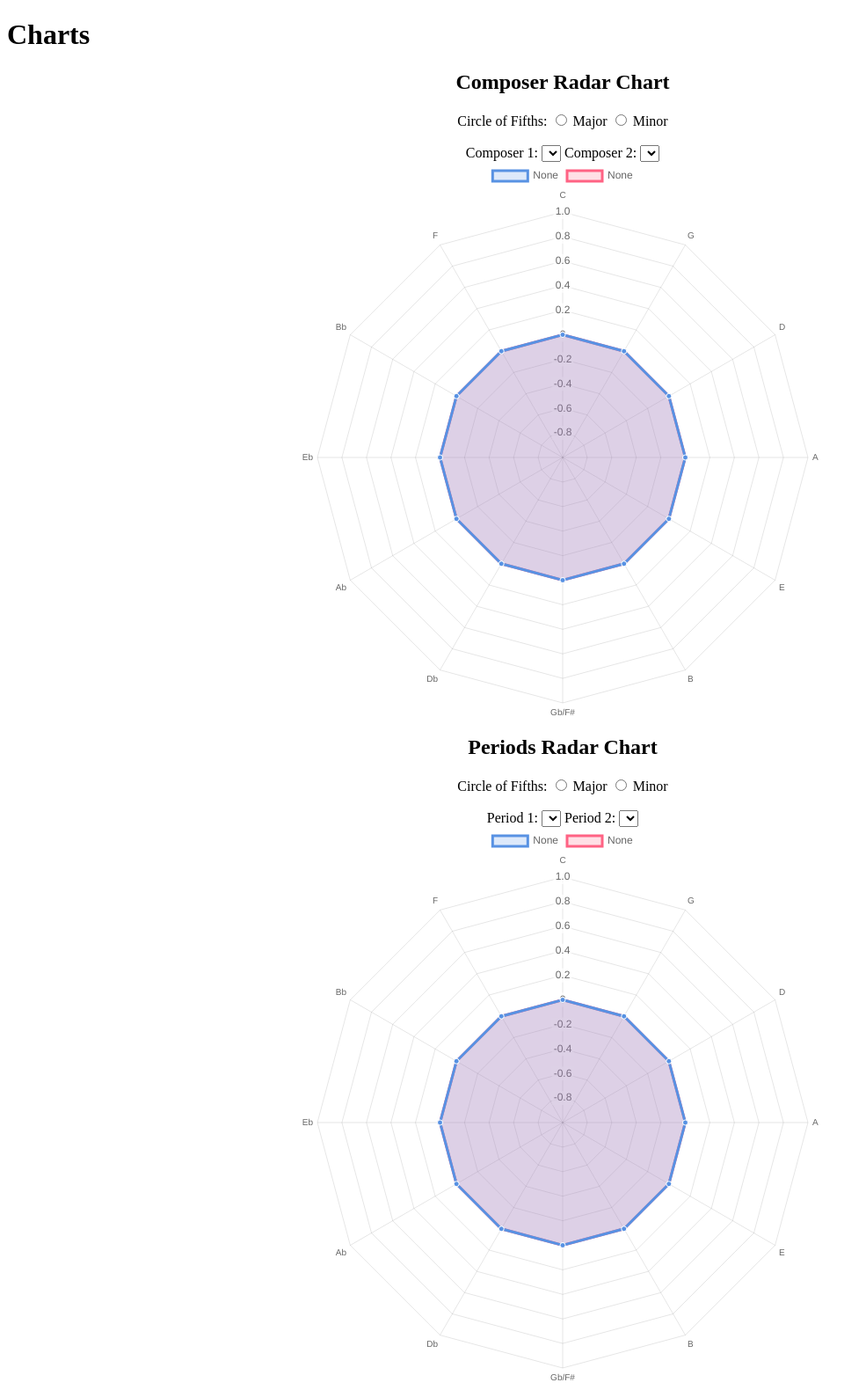
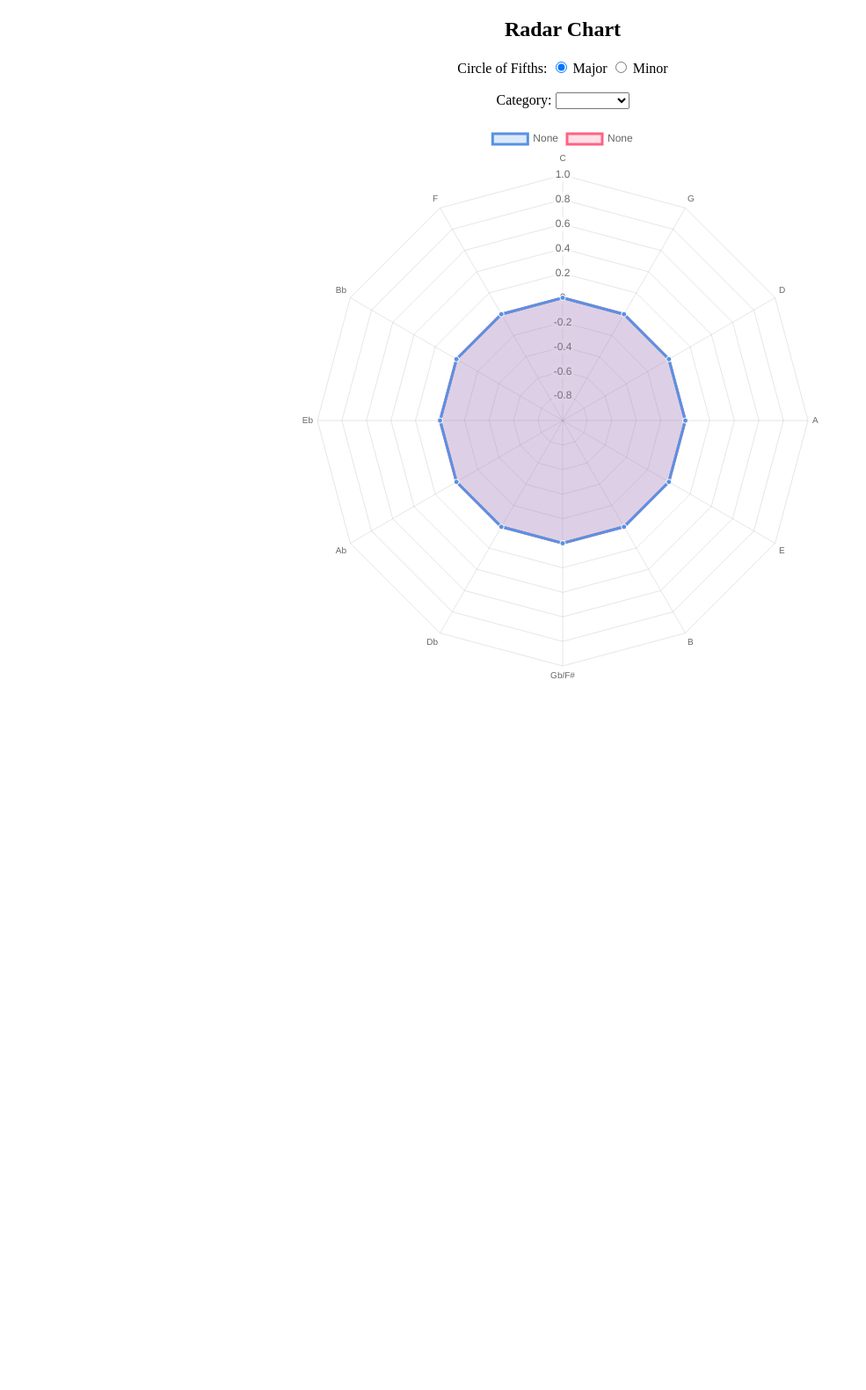
Before and after one commit to ea-lang/virtuoso, a Flask app: page /radar-charts in a window 1280 px wide. Shown: the whole page at 88% size, without its empty margins (0-985 px from the left). After the commit the page ends 771 px from the top, so only its background shows below. Run offline with Flask 2, Linux system fonts and the light colour scheme; data that the repository does not hold is empty; some libraries are stand-ins or nearby versions.

Commit message:
Implemented radar chart with categories

```diff
--- a/server.py
+++ b/server.py
@@ -8,7 +8,7 @@ from model import Piece, Composer, connect_to_db, db
 
 from sqlalchemy.orm.exc import NoResultFound
 
-from functions import query_constructor, make_piece_dict, make_filter_list
+from functions import query_constructor, make_piece_dict, make_filter_list, get_pieces, create_radar_dict
 
 app = Flask(__name__)
 
@@ -89,7 +89,11 @@ def suggestion_results():
 
 	filter_list = make_filter_list(composer_id, period, level, key, tonality)
 
-	return jsonify({'my_piece': my_piece, 'pieces_query_arr': pieces_arr, 'filters': filter_list})
+	result_count = 0
+	for piece in pieces:
+		result_count += 1
+
+	return jsonify({'my_piece': my_piece, 'pieces_query_arr': pieces_arr, 'filters': filter_list, 'count': result_count})
 
 
 @app.route("/results")
@@ -106,7 +110,12 @@ def results():
 
 	pieces_arr = make_piece_dict(pieces)
 
-	return jsonify({'pieces_query_arr': pieces_arr})
+	result_count = 0
+	for piece in pieces:
+		result_count += 1
+
+
+	return jsonify({'pieces_query_arr': pieces_arr, 'count': result_count})
 
 
 @app.route("/periods-counts.json")
@@ -319,113 +328,47 @@ def display_radar_charts():
 @app.route("/radar-chart.json")
 def create_radar_chart_data():
 
-	composer1_id = request.args.get('composer1_id')
-	composer2_id = request.args.get('composer2_id')
-	tonality = request.args.get('tonality')
+	if request.args.get('all') != None:
+		tonality = request.args.get('all')
+		data = get_pieces('all', '', '', tonality)
+		radar_dict = create_radar_dict(data)
+	else:
+		category = request.args.get('category')
+		filter_1 = request.args.get('filter1')
+		filter_2 = request.args.get('filter2')
+		tonality = request.args.get('tonality')
 
-	data = {
-    		"labels": [],
-    		"datasets": [
-        	{
-	            "label": "None",
-	            "backgroundColor": "rgba(88,146,227,0.2)",
-	            "borderColor": "rgba(88,146,227,1)",
-	            "pointBackgroundColor": "rgba(88,146,227,1)",
-	            "pointBorderColor": "#fff",
-	            "pointHoverBackgroundColor": "#fff",
-	            "pointHoverBorderColor": "rgba(88,146,227,1)",
-	            "data": [0, 0, 0, 0, 0, 0, 0, 0, 0, 0, 0, 0]
-        	},
-        	{
-	            "label": "None",
-	            "backgroundColor": "rgba(255,99,132,0.2)",
-	            "borderColor": "rgba(255,99,132,1)",
-	            "pointBackgroundColor": "rgba(255,99,132,1)",
-	            "pointBorderColor": "#fff",
-	            "pointHoverBackgroundColor": "#fff",
-	            "pointHoverBorderColor": "rgba(255,99,132,1)",
-	            "data": [0, 0, 0, 0, 0, 0, 0, 0, 0, 0, 0, 0]
-        	}
-    	]
-	}
+		data = get_pieces(category, filter_1, filter_2, tonality)
+		radar_dict = create_radar_dict(data)
 
-	if tonality == 'major':
-
-		data["labels"] = ["C", "G", "D", "A", "E", "B", "Gb/F#", "Db", "Ab", "Eb", "Bb", "F"]
-
-		if composer1_id != None and composer1_id != '':
-			composer1_pieces = db.session.query(Piece).filter_by(composer_id=int(str(composer1_id)), tonality='Major').all()
-		else:
-			composer1_pieces = None
-
-		if composer2_id != None and composer2_id != '':
-			composer2_pieces = db.session.query(Piece).filter_by(composer_id=int(str(composer2_id)), tonality='Major').all()
-		else:
-			composer2_pieces = None
+	return jsonify(radar_dict)
 
 
-		if composer1_pieces != None:
-			for piece in composer1_pieces:
-				data["datasets"][0]["label"] = piece.composer.name.encode('utf8')
-				if piece.key != None:
-					if piece.key == "Gb" or piece.key == "F#":
-						data["datasets"][0]["data"][6] += 1
-					else:
-						data["datasets"][0]["data"][data["labels"].index(piece.key)] += 1
+@app.route("/render-menus.json")
+def render_menus():
 
-		if composer2_pieces != None:
-			for piece in composer2_pieces:
-				data["datasets"][1]["label"] = piece.composer.name.encode('utf8')
-				if piece.key != None:
-					if piece.key == "Gb" or piece.key == "F#":
-						data["datasets"][1]["data"][6] += 1
-					else:
-						data["datasets"][1]["data"][data["labels"].index(piece.key)] += 1
+	category = request.args.get("category")
 
-	if tonality == 'minor':
+	options_dict = {"options": [], "category": category}
 
-		data["labels"] = ["a", "e", "b", "f#", "c#", "g#/ab", "d#/eb", "bb/a#", "f", "c", "g", "d"]
+	if category == "all":
+		options_dict = {}
+	else:
+		if category == "composer":
+			options = db.session.query(Composer.composer_id, Composer.name, db.func.count(Piece.composer_id)).having(db.func.count(Piece.composer_id) >= 20).group_by(Composer.composer_id, Composer.name).join(Piece).order_by(Composer.name).all()
+		if category == "period":
+			options = db.session.query(Piece.period, db.func.count(Piece.period)).distinct(Piece.period).having(db.func.count(Piece.period) > 20).filter(Piece.period != None).group_by(Piece.period).order_by(Piece.period).all()
+		if category == "level":
+			options = db.session.query(Piece.level, db.func.count(Piece.level)).distinct(Piece.level).filter(Piece.level != None).group_by(Piece.level).order_by(Piece.level).all()
 
-		if composer1_id != None and composer1_id != '':
-			composer1_pieces = db.session.query(Piece).filter_by(composer_id=int(str(composer1_id)), tonality='Minor').all()
+		if category == "composer":
+			for option in options:
+				options_dict["options"].append({"composer_id": option[0], "name": option[1], "piece_count": option[2]})
 		else:
-			composer1_pieces = None
+			for option in options:
+				options_dict["options"].append({"option": option[0], "piece_count": option[1]})
 
-		if composer2_id != None and composer2_id != '':
-			composer2_pieces = db.session.query(Piece).filter_by(composer_id=int(str(composer2_id)), tonality='Minor').all()
-		else:
-			composer2_pieces = None
-
-
-		if composer1_pieces != None:
-			for piece in composer1_pieces:
-				data["datasets"][0]["label"] = piece.composer.name.encode('utf8')
-				if piece.key != None:
-					if piece.key == "g#" or piece.key == "ab":
-						data["datasets"][0]["data"][5] += 1
-					elif piece.key == 'd#' or piece.key == 'eb':
-						data["datasets"][0]["data"][6] += 1
-					elif piece.key == 'bb' or piece.key == 'a#':
-						data["datasets"][0]["data"][7] += 1
-					else:
-						data["datasets"][0]["data"][data["labels"].index(piece.key)] += 1
-
-		if composer2_pieces != None:
-			for piece in composer2_pieces:
-				data["datasets"][1]["label"] = piece.composer.name.encode('utf8')
-				if piece.key != None:
-					if piece.key == "g#" or piece.key == "ab":
-						data["datasets"][1]["data"][5] += 1
-					elif piece.key == 'd#' or piece.key == 'eb':
-						data["datasets"][1]["data"][6] += 1
-					elif piece.key == 'bb' or piece.key == 'a#':
-						data["datasets"][1]["data"][7] += 1
-					else:
-						data["datasets"][1]["data"][data["labels"].index(piece.key)] += 1
-
-
-	return jsonify(data)
-
+	return jsonify(options_dict)
 
 ##############################################################################
 
--- a/static/js/radarchart.js
+++ b/static/js/radarchart.js
@@ -3,8 +3,7 @@ var options = {
   };
 
 
-var ctx_keys = $("#composerRadar").get(0).getContext("2d");
-
+var ctx_keys = $("#radarChart").get(0).getContext("2d");
 var myRadarChart = new Chart(ctx_keys,{
     type: 'radar',
     data: {
@@ -36,20 +35,17 @@ var myRadarChart = new Chart(ctx_keys,{
   });
 
 
+function getData(evt) {
 
+  var filter1 = ($("#filter1").val() !== undefined ? $("#filter1").val() : "");
+	var filter2 = ($("#filter2").val() !== undefined ? $("#filter2").val() : "");
+	var tonality = $("input[name=tonality]:checked").val();
+  var category = $('#category').val();
 
-function getComposers(evt) {
-	var composer1_id = $("#composer1-id").val();
-	var composer2_id = $("#composer2-id").val();
-	var tonality = $("input[name=tonality]:checked").val();
-
-	var data = {'composer1_id': composer1_id,
-				'composer2_id': composer2_id,
-				'tonality': tonality};
-
-	if (data['tonality'] === undefined) {
-		data['tonality'] = 'major';
-	}
+	var data = {'filter1': filter1,
+				'filter2': filter2,
+				'tonality': tonality,
+        'category': category};
 
 	var url = '/radar-chart.json';
 
@@ -57,84 +53,78 @@ function getComposers(evt) {
 }
 
 
-$('.composer-radar').on('change', getComposers);
-$('.tonality').on('change', getComposers);
+
+$('.tonality').on('change', getData);
+
+
+$('#category').on('change', renderMenus)
+
+
+
+function renderMenus() {
+  var data = {'category': $('#category').val()};
+
+  var url = '/render-menus.json'
+
+  $.get(url, data, showMenus)
+}
+
+
+function showMenus(results) {
+  var options_dict = results;
+
+    if (jQuery.isEmptyObject(options_dict)) {
+      $('#select-menu').html('');
+      data = {'all': $("input[name=tonality]:checked").val()};
+      var url = "/radar-chart.json"
+      $.get(url, data, showRadarChart)
+    }
+
+    else {
+      var menu = '';
+      var label = options_dict['category'][0].toUpperCase() + options_dict['category'].substring(1);
+
+      if (options_dict['category'] === 'composer') {
+
+        var composers = options_dict['options']
+        for (var i = 0; i < composers.length; i++) {
+            var composer = composers[i];
+            menu += "<option value=" + composer["composer_id"] + ">"
+                  + composer["name"] + " (" + composer["piece_count"] + " pieces)</option>";
+          }
+      }
+
+      if (options_dict['category'] === 'period' || options_dict['category'] === 'level') {
+
+        var options = options_dict['options']
+        for (var i = 0; i < options.length; i++) {
+            var option = options[i];
+            menu += "<option value=" + option["option"] + ">"
+                  + option["option"] + " (" + option["piece_count"] + " pieces)</option>";
+          }
+      }
+
+      var menus = "<center>" + label + " 1: <select id=\"filter1\" class=\"options\" name=" + options_dict["category"] + ">"
+                  + "<option selected></option>"
+                  + menu
+                  + "</select> &nbsp;"
+                  + label + " 2: <select id=\"filter2\" class=\"options\" name=" + options_dict["category"] + ">"
+                  + "<option selected></option>"
+                  + menu
+                  + "</select> </center>"
+
+      $('#select-menu').html(menus);
+      $('.options').on('change', getData);
+    }
+}
 
 
 function showRadarChart(results) {
 
-	 var ctx_keys = $("#composerRadar").get(0).getContext("2d");
+	 var ctx_keys = $("#radarChart").get(0).getContext("2d");
 	 var myRadarChart = new Chart(ctx_keys,{
 		  type: 'radar',
 		  data: results,
 		  options: options
 		});
 }
-
-
-
-
-
-
-
-
-
-var ctx_periods = $("#periodRadar").get(0).getContext("2d");
-
-var myRadarChart2 = new Chart(ctx_periods,{
-    type: 'radar',
-    data: {
-        "labels": ["C", "G", "D", "A", "E", "B", "Gb/F#", "Db", "Ab", "Eb", "Bb", "F"],
-        "datasets": [
-          {
-              "label": "None",
-              "backgroundColor": "rgba(88,146,227,0.2)",
-              "borderColor": "rgba(88,146,227,1)",
-              "pointBackgroundColor": "rgba(88,146,227,1)",
-              "pointBorderColor": "#fff",
-              "pointHoverBackgroundColor": "#fff",
-              "pointHoverBorderColor": "rgba(88,146,227,1)",
-              "data": [0, 0, 0, 0, 0, 0, 0, 0, 0, 0, 0, 0]
-          },
-          {
-              "label": "None",
-              "backgroundColor": "rgba(255,99,132,0.2)",
-              "borderColor": "rgba(255,99,132,1)",
-              "pointBackgroundColor": "rgba(255,99,132,1)",
-              "pointBorderColor": "#fff",
-              "pointHoverBackgroundColor": "#fff",
-              "pointHoverBorderColor": "rgba(255,99,132,1)",
-              "data": [0, 0, 0, 0, 0, 0, 0, 0, 0, 0, 0, 0]
-          }
-      ]
-    },
-    options: options
-  });
-
-
-
-
-
-
-$('.period-radar').on('change', getPeriods);
-$('.tonality2').on('change', getPeriods);
-
-
-
-function getPeriods(evt) {
-  var period1 = $("#period1").val();
-  var period2 = $("#period2").val();
-  var tonality = $("input[name=tonality2]:checked").val();
-
-  var data = {'period1': period1,
-        'period2': period2,
-        'tonality': tonality};
-
-  if (data['tonality'] === undefined) {
-    data['tonality'] = 'major';
-  }
-
-  var url = '/radar-chart.json';
-
-  $.get(url, data, showRadarChart);
-}
--- a/static/js/searchform.js
+++ b/static/js/searchform.js
@@ -21,7 +21,8 @@ function getPieces(evt) {
 
 function showPieces(results) {
 	var pieces = results['pieces_query_arr'];
-	var str = '';
+	var count = results['count']
+	var str = count.toString() + ' results<br><br>';
 
 	for (var i = 0; i < pieces.length; i++) {
 
--- a/static/js/suggestform.js
+++ b/static/js/suggestform.js
@@ -115,12 +115,13 @@ function showPieces2(results) {
 	var my_piece = results['my_piece']
 	var pieces = results['pieces_query_arr']
 	var filters = results['filters']
+	var count = results['count']
 
 	my_piece_str = create_pieces_results(my_piece)
 	pieces_str = create_pieces_results(pieces)
 
 	$('#my_piece').html("Your piece:<br><br>" + my_piece_str);
-	$('#filters').html("Similar pieces by filters:<br>" + filters + "<br><br>");
+	$('#filters').html(count.toString() + " similar pieces by filters:<br>" + filters + "<br><br>");
 	$('#results2').html(pieces_str);
 
 }
--- a/templates/homepage.html
+++ b/templates/homepage.html
@@ -7,7 +7,7 @@
 <h1>HOMEPAGE</h1>
 <a href="/search">Search for pieces</a><br>
 <a href="/suggest">Find similar pieces</a><br>
-<a href="/charts"> Pie Charts</a>
-<a href="/radar-charts">Radar Charts</a>
+<a href="/charts"> Pie Charts</a><br>
+<a href="/radar-charts">Radar Chart</a>
 
 {% endblock %}
--- a/templates/radar-charts.html
+++ b/templates/radar-charts.html
@@ -1,83 +1,38 @@
 {% extends 'base.html' %}
 
-{% block title %}Charts{% endblock %}
+{% block title %}Radar Chart{% endblock %}
 
 {% block content %}
 
 <script src="https://code.jquery.com/jquery.js"></script>
 <script src="https://cdnjs.cloudflare.com/ajax/libs/Chart.js/2.2.1/Chart.js"></script>
 
-
-<h1>Charts</h1>
-
- <center><h2>Composer Radar Chart</h2></center>
-  <div id="radar-select-composers">
+ <center><h2>Radar Chart</h2></center>
+  <div>
     <center>
 
-      Circle of Fifths: <input type="radio" class="tonality" name="tonality" value="major"> Major
-                        <input type="radio" class="tonality" name="tonality" value="minor"> Minor<br><br>
+      Circle of Fifths: <input type="radio" class="tonality" name="tonality" value="Major" checked="checked"> Major
+                        <input type="radio" class="tonality" name="tonality" value="Minor"> Minor<br><br>
 
-      Composer 1: <select id="composer1-id" class="composer-radar" name="composer">
-          <option selected></option>
-          {% for composer in composers %}
-          <option value={{ composer[0] }}>
-          {{ composer[1] }}
-          ({{ composer[2] }} pieces)
-          </option>
-          {% endfor %}
-          </select>
 
-      Composer 2: <select id="composer2-id" class="composer-radar" name="composer">
-          <option selected></option>
-          {% for composer in composers %}
-          <option value={{ composer[0] }}>
-          {{ composer[1] }}
-          ({{ composer[2] }} pieces)
-          </option>
-          {% endfor %}
-          </select><br>
+      Category: <select id="category" name="category">
+          <option value="" disabled selected hidden></option>
+          <option value="all">All Pieces</option>
+          <option value="composer">Composer</option>
+          <option value="period">Period</option>
+          <option value="level">Level</option>
+          </select><br><br>
 
     </center>
   </div>
 
+  <div id="select-menu"></div>
 
-  <div class="counts-chart">
-    <canvas id="composerRadar"></canvas>
+
+  <div>
+    <canvas id="radarChart"></canvas>
   </div>
 
-<center><h2>Periods Radar Chart</h2></center>
-  <div id="radar-select-periods">
-    <center>
-
-      Circle of Fifths: <input type="radio" class="tonality2" name="tonality2" value="major"> Major
-                        <input type="radio" class="tonality2" name="tonality2" value="minor"> Minor<br><br>
-
-      Period 1: <select id="period1" class="period-radar" name="period">
-          <option selected></option>
-          {% for period in periods %}
-          <option value={{ period[0] }}>
-          {{ period[0] }}
-          ({{ period[1] }} pieces)
-          </option>
-          {% endfor %}
-          </select>
-
-      Period 2: <select id="period2" class="period-radar" name="period">
-          <option selected></option>
-          {% for period in periods %}
-          <option value={{ period[0] }}>
-          {{ period[0] }}
-          ({{ period[1] }} pieces)
-          </option>
-          {% endfor %}
-          </select><br>
-
-    </center>
-  </div>
-
-  <div class="counts-chart">
-    <canvas id="periodRadar"></canvas>
-  </div>
 
   <script src="/static/js/radarchart.js"></script>
 
```
Also changed, not shown: functions.py (+157 -0 lines).
